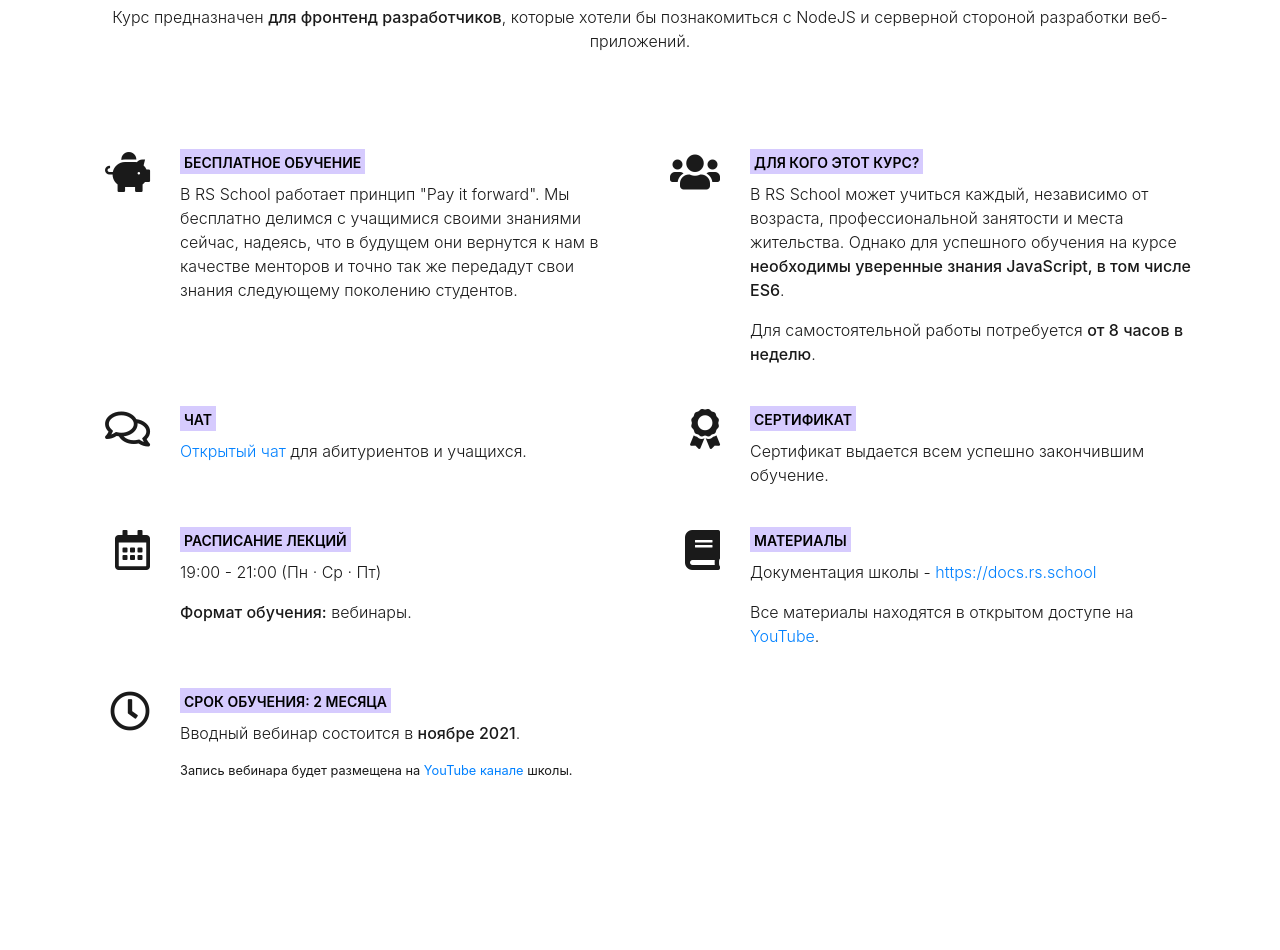
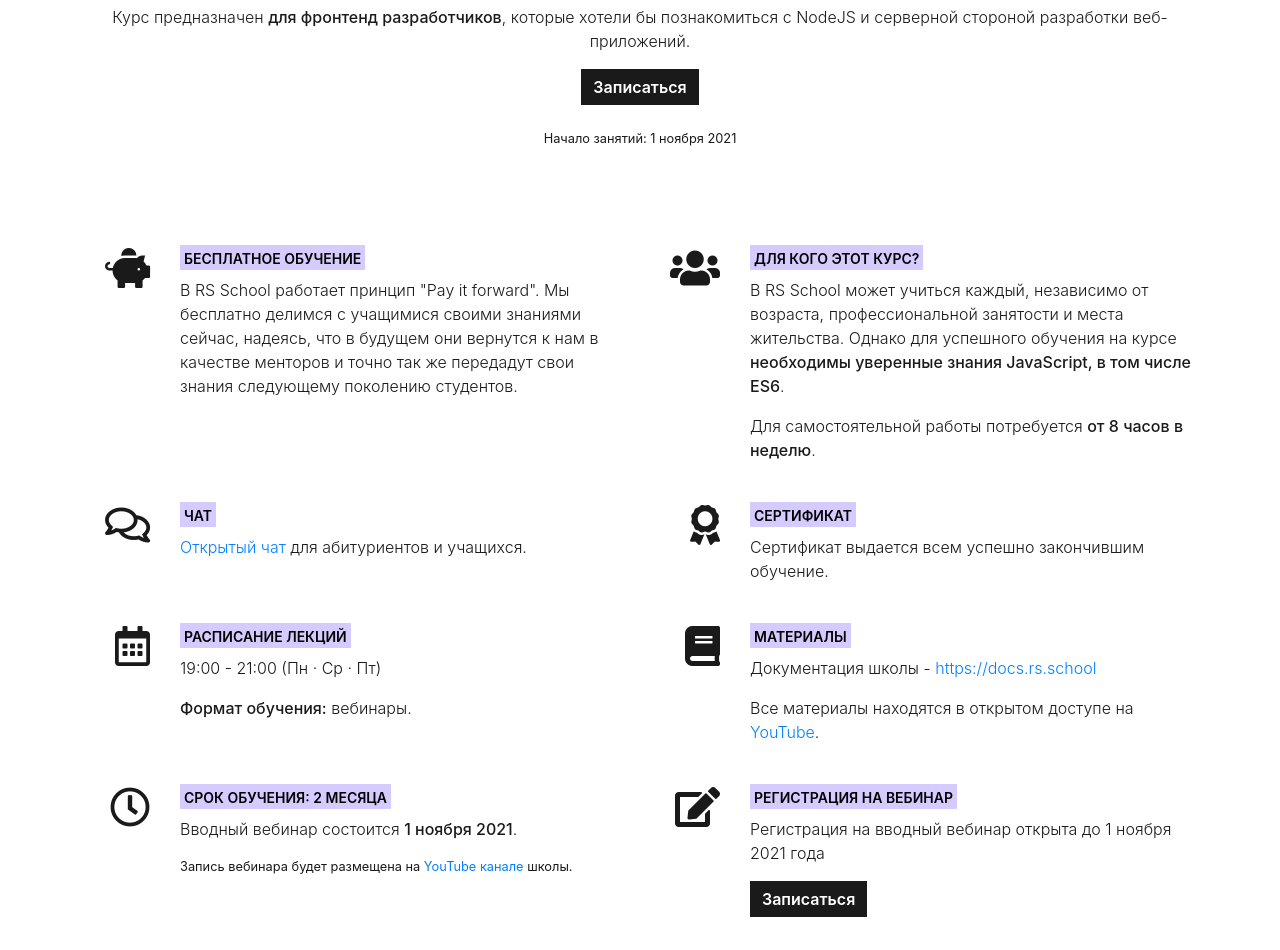
Before and after one commit to rolling-scopes-school/rs.school-site, a website: page app/nodejs/index.html in a window 1280 px wide. Shown: the part 222-1172 px from the top of the page. Drawn offline with nearby package versions, Linux system fonts and the light colour scheme; files that its build step writes are made by us from their sources; some icons are missing; files whose address does not match are found by name.

Commit message:
add nodejs course registration

```diff
--- a/app/nodejs/index.html
+++ b/app/nodejs/index.html
@@ -63,11 +63,11 @@
   <p class="text-center">Курс предназначен <strong>для фронтенд разработчиков</strong>, которые хотели бы познакомиться
     с NodeJS и
     серверной стороной разработки веб-приложений.</p>
-<!--  <p class="text-center mb-4">-->
-<!--    <a target="_blank" class="btn btn-primary"-->
-<!--       href="https://community-z.com/events/nodejs-rss-2021q1">Записаться</a>-->
-<!--  </p>-->
-<!--  <p class="text-center small">Начало занятий: 3 мая 2021</p>-->
+  <p class="text-center mb-4">
+    <a target="_blank" class="btn btn-primary"
+       href="https://community-z.com/events/nodejs-rss-2021q4">Записаться</a>
+  </p>
+  <p class="text-center small">Начало занятий: 1 ноября 2021</p>
 
 
   <section class="section-promo">
@@ -163,7 +163,7 @@
           <div class="col-md-2"><p class="h1"><i class="far fa-clock"></i></p></div>
           <div class="col-md-10">
             <h6 class="badge badge-primary-nodejs">Срок обучения: 2 месяца</h6>
-            <p>Вводный вебинар состоится в <strong> ноябре 2021</strong>.
+            <p>Вводный вебинар состоится <strong> 1 ноября 2021</strong>.
             </p>
             <p class="small">Запись вебинара будет размещена на <a target="_blank"
                                                                    href="https://www.youtube.com/c/RollingScopesSchool">YouTube
@@ -173,19 +173,19 @@
         </div>
       </div>
 
-<!--      <div class="col-md-6">-->
-<!--        <div class="row">-->
-<!--          <div class="col-md-2"><p class="h1"><i class="fas fa-edit"></i></p></div>-->
-<!--          <div class="col-md-10">-->
-<!--            <h6 class="badge badge-primary-nodejs">Регистрация на вебинар</h6>-->
-<!--            <p>Регистрация на вводный вебинар открыта до 3 мая 2021 года </p>-->
-<!--            <p>-->
-<!--              <a target="_blank" class="btn btn-primary"-->
-<!--                 href="https://community-z.com/events/nodejs-rss-2021q1">Записаться</a>-->
-<!--            </p>-->
-<!--          </div>-->
-<!--        </div>-->
-<!--      </div>-->
+      <div class="col-md-6">
+        <div class="row">
+          <div class="col-md-2"><p class="h1"><i class="fas fa-edit"></i></p></div>
+          <div class="col-md-10">
+            <h6 class="badge badge-primary-nodejs">Регистрация на вебинар</h6>
+            <p>Регистрация на вводный вебинар открыта до 1 ноября 2021 года </p>
+            <p>
+              <a target="_blank" class="btn btn-primary"
+                 href="https://community-z.com/events/nodejs-rss-2021q4">Записаться</a>
+            </p>
+          </div>
+        </div>
+      </div>
 
     </div>
   </section>
```
Also changed, not shown: app/index.html (+1 -1 lines), docs/index.html (+1 -1 lines), docs/nodejs/index.html (+1 -1 lines), 1 other file.
